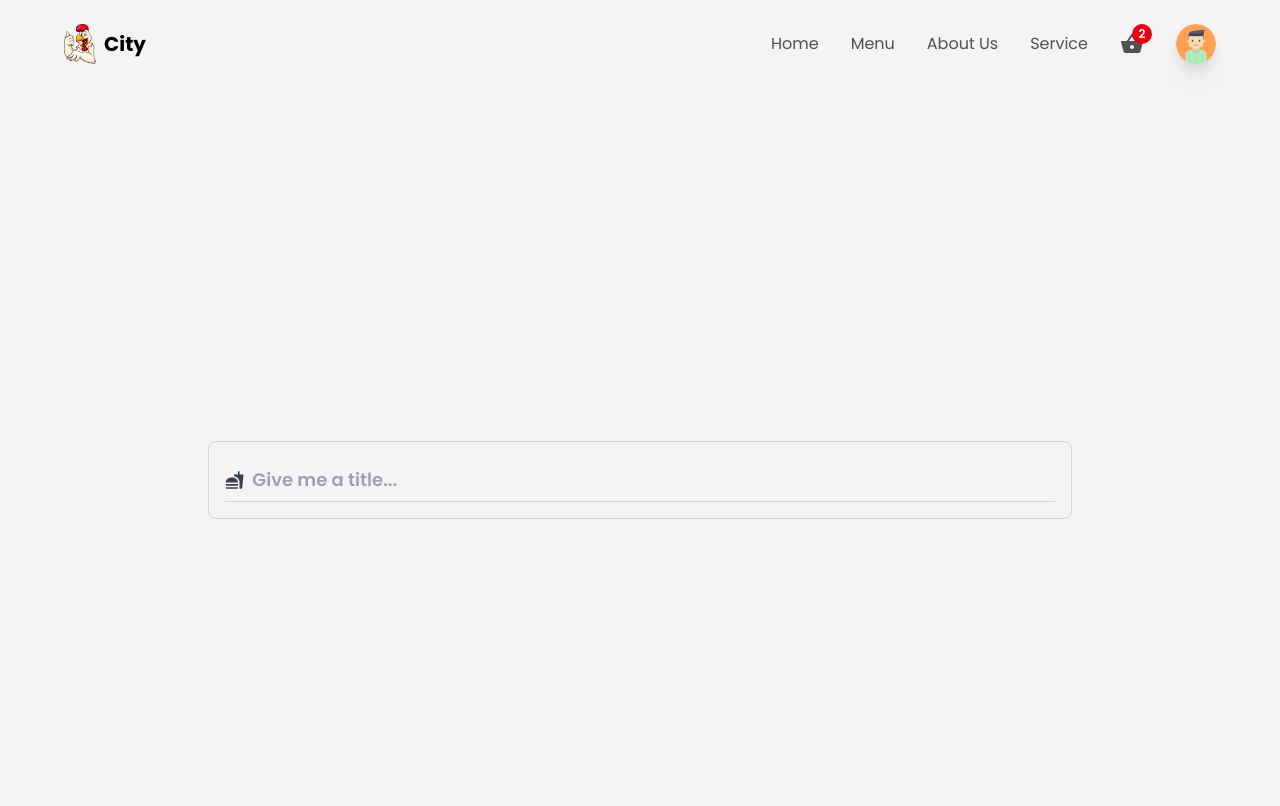
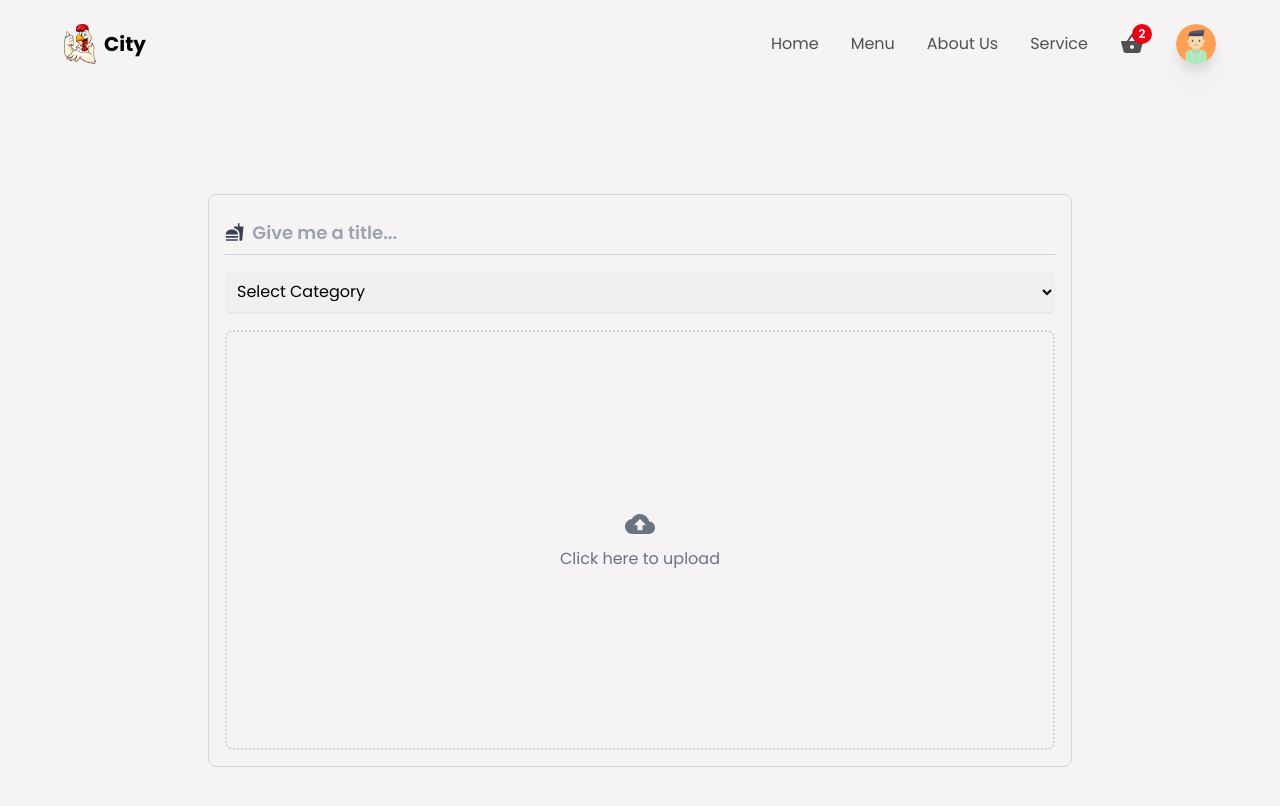
Before and after one commit to d-cryptic/food-ordering-app, a React (Create React App) app: page /createItem in a window 1280 px wide. Shown: the top 806 px of the page. Built offline with nearby package versions, Linux system fonts and the light colour scheme.

Commit message:
Create item form | Select Category | Upload image

```diff
--- a/src/components/CreateContainer.jsx
+++ b/src/components/CreateContainer.jsx
@@ -1,7 +1,9 @@
 import React, { useState } from "react";
 import { motion } from "framer-motion";
 
-import { MdFastfood } from "react-icons/md";
+import { MdCloudUpload, MdDelete, MdFastfood } from "react-icons/md";
+import { categories } from "../utils/data";
+import { Loader } from "../components";
 
 const CreateContainer = () => {
   const [title, setTitle] = useState("");
@@ -14,9 +16,12 @@
   const [msg, setMsg] = useState(null);
   const [isLoading, setIsLoading] = useState(false);
 
+  const uploadImage = () => {};
+  const deleteImage = () => {};
+
   return (
     <div className="w-full min-h-screen h-auto flex items-center justify-center">
-      <div className="w-[90%] md:w-[75%] border border-gray-300 rounded-lg p-4 flex flex-col items-center justify-center">
+      <div className="w-[90%] md:w-[75%] border border-gray-300 rounded-lg p-4 flex flex-col items-center justify-center gap-4">
         {fields && (
           <motion.p
             initial={{ opacity: 0 }}
@@ -42,6 +47,71 @@
             className="w-full h-full text-lg bg-transparent font-semibold outline-none border-none placeholder:text-gray-400 text-textColor"
           />
         </div>
+
+        <div className="w-full ">
+          <select
+            onChange={(e) => setCategory(e.target.value)}
+            name=""
+            id=""
+            className="outline-none w-full text-base border-b-2 border-gray-200 p-2 rounded-md cursor-pointer">
+            <option value="other" className="bg-white">
+              Select Category
+            </option>
+            {categories &&
+              categories.map((item) => (
+                <option
+                  value={item.urlParamName}
+                  key={item.id}
+                  className="text-base border-0 outline-none capitalize bg-white text-headingColor">
+                  {item.name}
+                </option>
+              ))}
+          </select>
+        </div>
+
+        <div className="group flex justify-center items-center flex-col border-2 border-dotted border-gray-300 w-full h-225 md:h-420 cursor-pointer rounded-lg">
+          {isLoading ? (
+            <Loader />
+          ) : (
+            <>
+              {!imageAsset ? (
+                <>
+                  <label className="w-full h-full flex flex-col items-center justify-center cursor-pointer">
+                    <div className="w-full h-full flex flex-col items-center justify-center gap-2">
+                      <MdCloudUpload className="text-gray-500 text-3xl hover:text-gray-700" />
+                      <p className="text-gray-500 hover:text-gray-700">
+                        Click here to upload
+                      </p>
+                    </div>
+                    <input
+                      type="file"
+                      name="uploadimage"
+                      accept="image/*"
+                      onChange={uploadImage}
+                      className="w-0 h-0"
+                    />
+                  </label>
+                </>
+              ) : (
+                <>
+                  <div className="relative h-full">
+                    <img
+                      src={imageAsset}
+                      alt="uploaded image"
+                      className="w-full h-full object-cover"
+                    />
+                    <button
+                      type="button"
+                      className="absolute bottom-3 right-3 p-3 rounded-full bg-red-500 text-xl cursor-pointer outline-none hover:shadow-md duration-500 transition-all ease-in-out"
+                      onClick={deleteImage}>
+                      <MdDelete className="text-white" />
+                    </button>
+                  </div>
+                </>
+              )}
+            </>
+          )}
+        </div>
       </div>
     </div>
   );
--- /dev/null
+++ b/src/components/Loader.jsx
@@ -0,0 +1,23 @@
+import React from "react";
+
+const Loader = () => {
+  return (
+    <svg
+      role="status"
+      class="inline w-10 h-10 mr-2 text-gray-200 animate-spin dark:text-gray-600 fill-blue-600"
+      viewBox="0 0 100 101"
+      fill="none"
+      xmlns="http://www.w3.org/2000/svg">
+      <path
+        d="M100 50.5908C100 78.2051 77.6142 100.591 50 100.591C22.3858 100.591 0 78.2051 0 50.5908C0 22.9766 22.3858 0.59082 50 0.59082C77.6142 0.59082 100 22.9766 100 50.5908ZM9.08144 50.5908C9.08144 73.1895 27.4013 91.5094 50 91.5094C72.5987 91.5094 90.9186 73.1895 90.9186 50.5908C90.9186 27.9921 72.5987 9.67226 50 9.67226C27.4013 9.67226 9.08144 27.9921 9.08144 50.5908Z"
+        fill="currentColor"
+      />
+      <path
+        d="M93.9676 39.0409C96.393 38.4038 97.8624 35.9116 97.0079 33.5539C95.2932 28.8227 92.871 24.3692 89.8167 20.348C85.8452 15.1192 80.8826 10.7238 75.2124 7.41289C69.5422 4.10194 63.2754 1.94025 56.7698 1.05124C51.7666 0.367541 46.6976 0.446843 41.7345 1.27873C39.2613 1.69328 37.813 4.19778 38.4501 6.62326C39.0873 9.04874 41.5694 10.4717 44.0505 10.1071C47.8511 9.54855 51.7191 9.52689 55.5402 10.0491C60.8642 10.7766 65.9928 12.5457 70.6331 15.2552C75.2735 17.9648 79.3347 21.5619 82.5849 25.841C84.9175 28.9121 86.7997 32.2913 88.1811 35.8758C89.083 38.2158 91.5421 39.6781 93.9676 39.0409Z"
+        fill="currentFill"
+      />
+    </svg>
+  );
+};
+
+export default Loader;
--- a/src/components/index.js
+++ b/src/components/index.js
@@ -2,3 +2,4 @@
 export { default as MainContainer } from "./MainContainer";
 export { default as CreateContainer } from "./CreateContainer";
 export { default as HomeContainer } from "./HomeContainer";
+export { default as Loader } from "./Loader";
```
